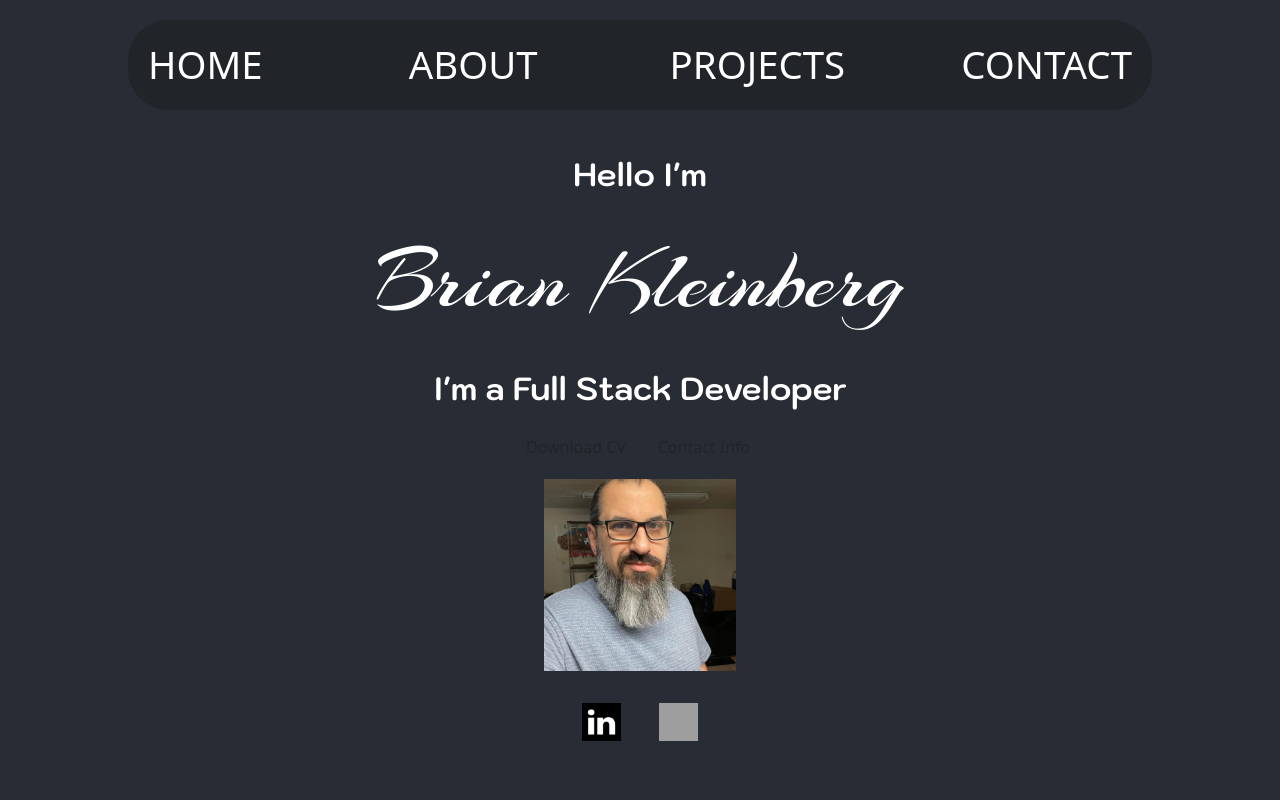
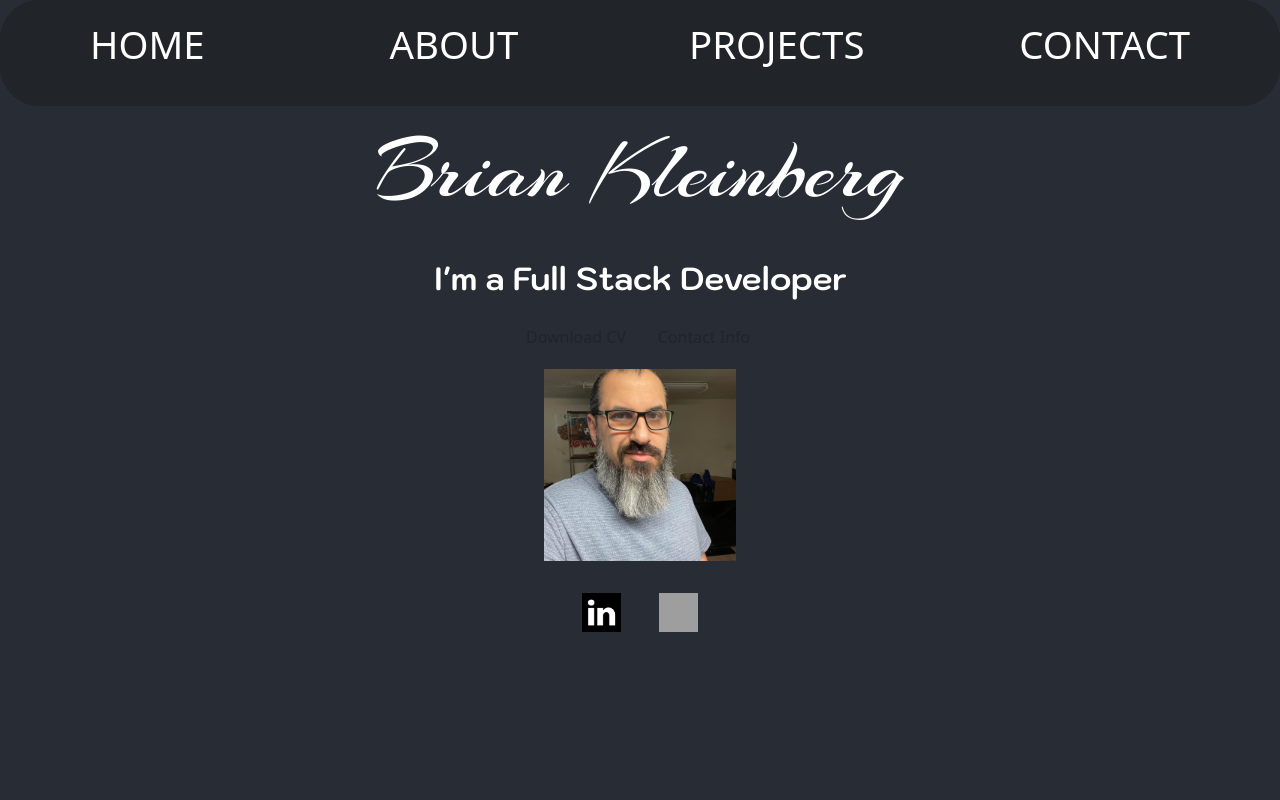
Before and after one commit to bkleinb78/Portfolio_v2, a React (Create React App) app: page / in a window 1280 px wide. Shown: the top 800 px of the page. Built offline with nearby package versions, Linux system fonts and the light colour scheme; grey boxes are pictures that could not be loaded.

Commit message:
fixed navbar issue

```diff
--- a/src/components/navbar.js
+++ b/src/components/navbar.js
@@ -7,40 +7,40 @@ import "../App.css";
 function topNavbar() {
   return (
     <>
-      <Navbar bg="dark" variant="dark">
+      <Navbar className="fixed-top" bg="dark" variant="dark">
         <Container>
           <Nav className="me-auto" style={{ display: "contents" }}>
             <Nav.Link
-              href="/"
+              href="#home"
               onclick="toggleMenu()"
               className="nav-item"
               style={{ textAlign: "left" }}
             >
-              <a style={{ color: "white" }}>HOME</a>
+              <p style={{ color: "white" }}>HOME</p>
             </Nav.Link>
             <Nav.Link
-              href="/about"
+              href="#about"
               onclick="toggleMenu()"
               className="nav-item"
               style={{ textAlign: "left" }}
             >
-              <a style={{ color: "white" }}>ABOUT</a>
+              <p style={{ color: "white" }}>ABOUT</p>
             </Nav.Link>
             <Nav.Link
-              href="/projects"
+              href="#projects"
               onclick="toggleMenu()"
               className="nav-item"
               style={{ textAlign: "left" }}
             >
-              <a style={{ color: "white" }}>PROJECTS</a>
+              <p style={{ color: "white" }}>PROJECTS</p>
             </Nav.Link>
             <Nav.Link
-              href="/contact"
+              href="#contact"
               onclick="toggleMenu()"
               className="nav-item"
               style={{ textAlign: "right" }}
             >
-              <a style={{ color: "white" }}>CONTACT</a>
+              <p style={{ color: "white" }}>CONTACT</p>
             </Nav.Link>
           </Nav>
         </Container>
--- a/src/pages/about.js
+++ b/src/pages/about.js
@@ -5,7 +5,7 @@ import "../App.css";
 
 export default function about() {
   return (
-    <div className="App">
+    <div id="about" className="App">
       <div className="main-div">
         <div className="navbar-top"></div>
         <div className="row">
--- a/src/pages/contact.js
+++ b/src/pages/contact.js
@@ -13,7 +13,7 @@ function Mailto({ email, subject, body, ...props }) {
 
 export default function contact() {
   return (
-    <div className="App">
+    <div id="#contact" className="App">
       <div className="main-div">
         <div className="navbar-top"></div>
         <div className="row margintop-std">
@@ -47,7 +47,7 @@ export default function contact() {
                 <a
                   href={Resume}
                   target="_blank"
-                  style={{ fontSize: "2.5vw", color: "white" }}
+                  style={{ fontSize: "2.5vw", color: "white" }} rel="noreferrer"
                 >
                   Browse Resume
                 </a>
--- a/src/pages/home.js
+++ b/src/pages/home.js
@@ -7,7 +7,7 @@ import "../App.css";
 
 export default function home() {
   return (
-    <div className="App">
+    <div id="home" className="App">
       <div className="main-div">
         <div className="navbar-top">
           <Navbar />
--- a/src/pages/projects.js
+++ b/src/pages/projects.js
@@ -8,7 +8,7 @@ import "../App.css";
 
 export default function projects() {
   return (
-    <div className="App">
+    <div id="#projects" className="App">
       <div className="main-div">
         <div className="navbar-top">
           <Navbar />
```
